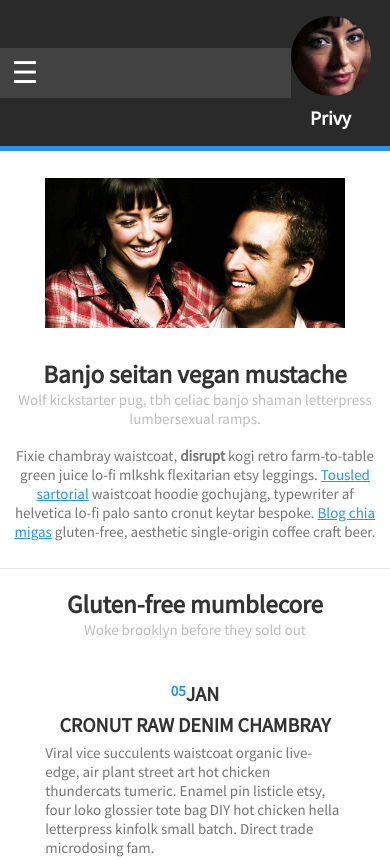
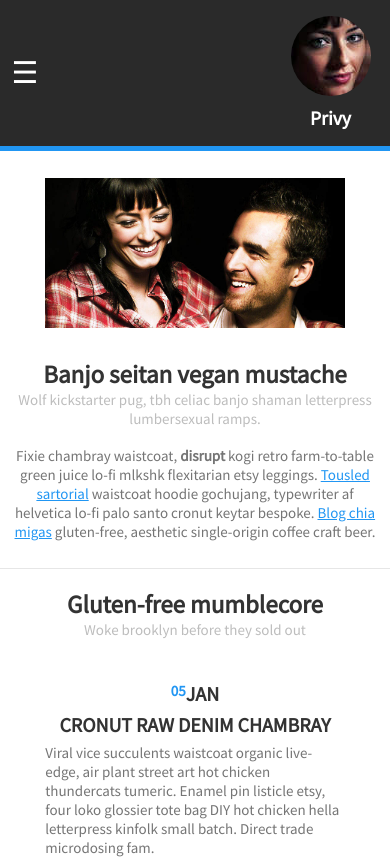
Before and after one commit to Simon-BEE/maquette, a plain HTML site: page index.html in a window 390 px wide. Shown: the top 860 px of the page. Drawn offline with Linux system fonts and the light colour scheme.

Commit message:
petites retouches

```diff
--- a/assets/css/styles.css
+++ b/assets/css/styles.css
@@ -249,7 +249,7 @@ footer p {
     /*----BURGER----*/
 
     .menu {
-        background-color: #424242;
+        background-color: #2a2a2a;
         color: #fff;
         height: 50px;
         position: relative;
```
